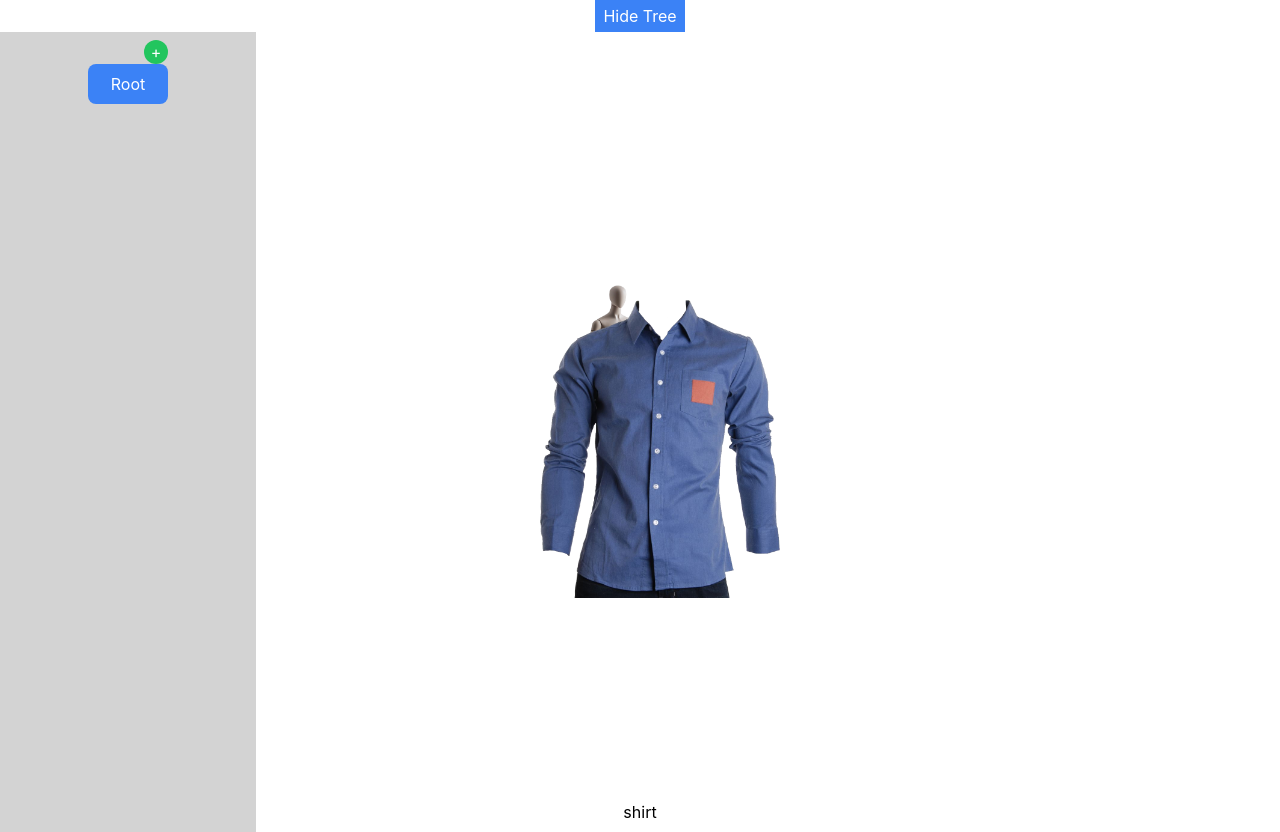
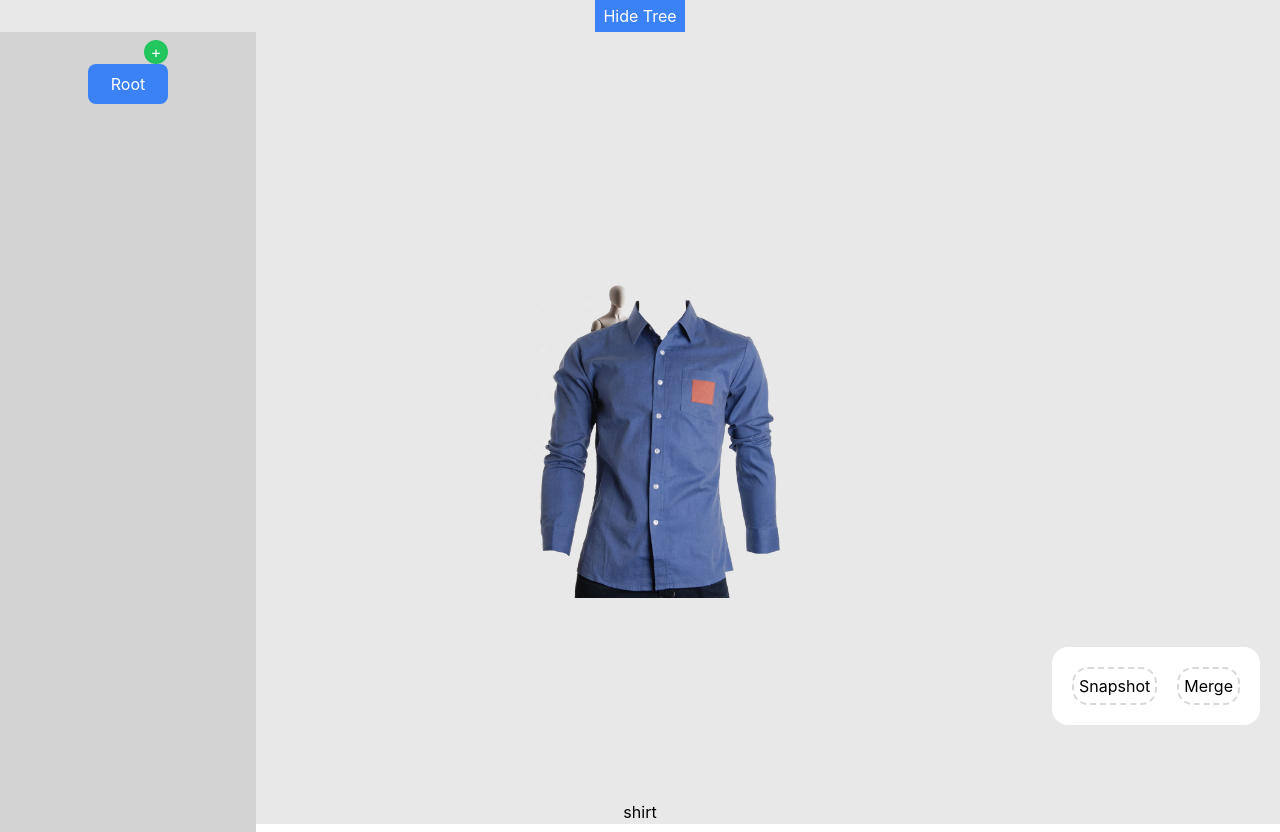
Before and after one commit to tbunch1/hci-jrtc-threads, a React (Create React App) app in the folder threads/: page / in a window 1280 px wide. Built offline with nearby package versions, Linux system fonts and the light colour scheme.

Commit message:
snapshot and merge buttons

```diff
--- a/threads/src/App.css
+++ b/threads/src/App.css
@@ -1,5 +1,6 @@
 .App {
   text-align: center;
+  background-color: #E8E8E8;
 }
 
 .App-logo {
--- a/threads/src/App.tsx
+++ b/threads/src/App.tsx
@@ -5,6 +5,7 @@ import Main from "./components/Main";
 import { GlobalProvider } from "./components/GlobalProvider";
 import Panel from "./components/Panel";
 import DesignButtons from "./components/DesignButtons";
+import RightPanel from "./components/RightPanel";
 
 function App() {
   return (
@@ -22,6 +23,10 @@ function App() {
           <DesignButtons />
         </div>
 
+        <div>
+          <RightPanel />
+        </div>
+
       </GlobalProvider>
     </div>
   );
--- /dev/null
+++ b/threads/src/components/MergeConflict.tsx
@@ -0,0 +1,12 @@
+import React, { useState } from 'react';
+
+const MergeConflict = () => {
+
+  return (
+    <div className="mergeConflict">
+
+    </div>
+  );
+};
+
+export default MergeConflict;
--- /dev/null
+++ b/threads/src/components/RightPanel.tsx
@@ -0,0 +1,27 @@
+import React, { useState } from 'react';
+import '../styles/RightPanel.css';
+
+const RightPanel: React.FC = () => {
+  const handleSnapshot = () => {
+    console.log("Snapshot taken");
+    // TODO: Snapshot logic -- Christina
+  };
+
+  const handleMerge = () => {
+    console.log("Merge action triggered");
+    // Merge logic
+  };
+
+  console.log("RightPanel rendered");
+
+  return (
+    <div className="rightPanel">
+      <div>
+        <button className="rightPanelButton" onClick={handleSnapshot}>Snapshot</button>
+        <button className="rightPanelButton" onClick={handleMerge}>Merge</button>
+      </div>
+    </div>
+  );
+};
+
+export default RightPanel;
--- /dev/null
+++ b/threads/src/styles/RightPanel.css
@@ -0,0 +1,16 @@
+.rightPanel {
+  background-color: #ffffff;
+  padding: 10px;
+  border-radius: 16px;
+  position: fixed;
+  right: 20px;
+  bottom: 75px;
+  z-index: 10;
+}
+
+.rightPanelButton {
+  padding: 5px;
+  margin: 10px;
+  border: 2px dashed #D8D8D8;
+  border-radius: 16px;
+}
```
